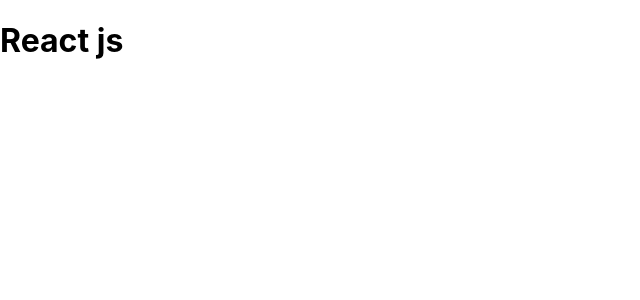
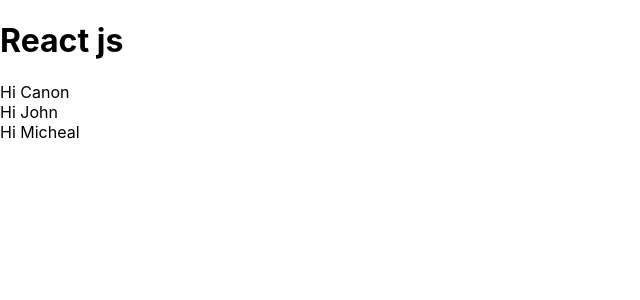
Before and after one commit to Bskasan/React_Practises, a React (Create React App) app in the folder rc_02_props/: page / in a window 1280 px wide. Shown: the top 300 px of the page, without its empty margins (0-640 px from the left). Built offline with nearby package versions, Linux system fonts and the light colour scheme.

Commit message:
props is object in React

```diff
--- a/rc_02_props/src/App.js
+++ b/rc_02_props/src/App.js
@@ -1,10 +1,15 @@
 //import logo from './logo.svg';
 //import './App.css';
+import Msg from "./components/Msg";
 
+//? Props is the parameters in React and is object in RCT.js
 function App() {
   return (
     <div>
       <h1> React js </h1>
+      <Msg name="Canon" />
+      <Msg name="John" />
+      <Msg name="Micheal" />
     </div>
   );
 }
--- /dev/null
+++ b/rc_02_props/src/components/Msg.jsx
@@ -0,0 +1,7 @@
+import React from "react";
+
+const Msg = (props) => {
+  return <div>Hi {props.name}</div>;
+};
+
+export default Msg;
```
